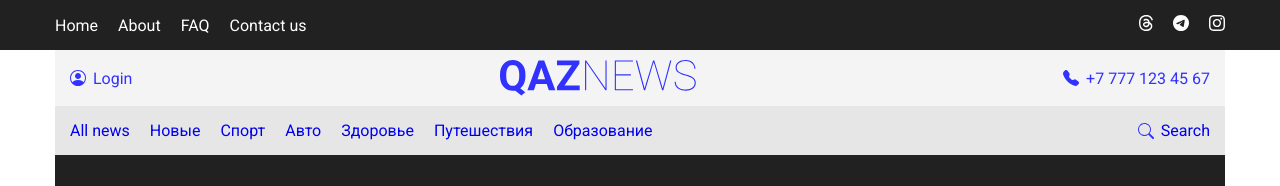
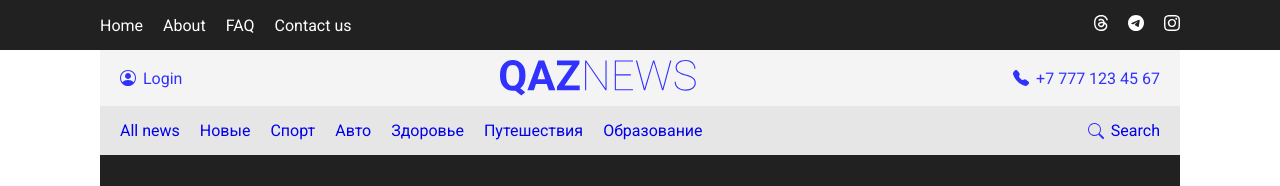
Before and after one commit to zakuzaaa/rpo4-24r, a Django app: page / in a window 1280 px wide. Shown: the top 186 px of the page. Run offline with Django 5.2, Linux system fonts and the light colour scheme; data comes from the database, SQL or seed files in the repository.

Commit message:
first commit

```diff
--- a/news_app/static/css/style.css
+++ b/news_app/static/css/style.css
@@ -27,13 +27,13 @@ a {
   display: flex;
   flex-direction: column;
 }
-/* гибкость */
-.container, .container-fluid {
-    width: 100%;
-    max-width: 1200px; /* Ограничение ширины на больших мониторах */
-    margin-left: auto;
-    margin-right: auto;
-    padding: 0 15px;
+.container {
+    margin-left: 100px;
+    margin-right: 100px;
+}
+.container-fluid {
+    margin-left: 20px;
+    margin-right: 20px;
 }
 
 /* header */
```
